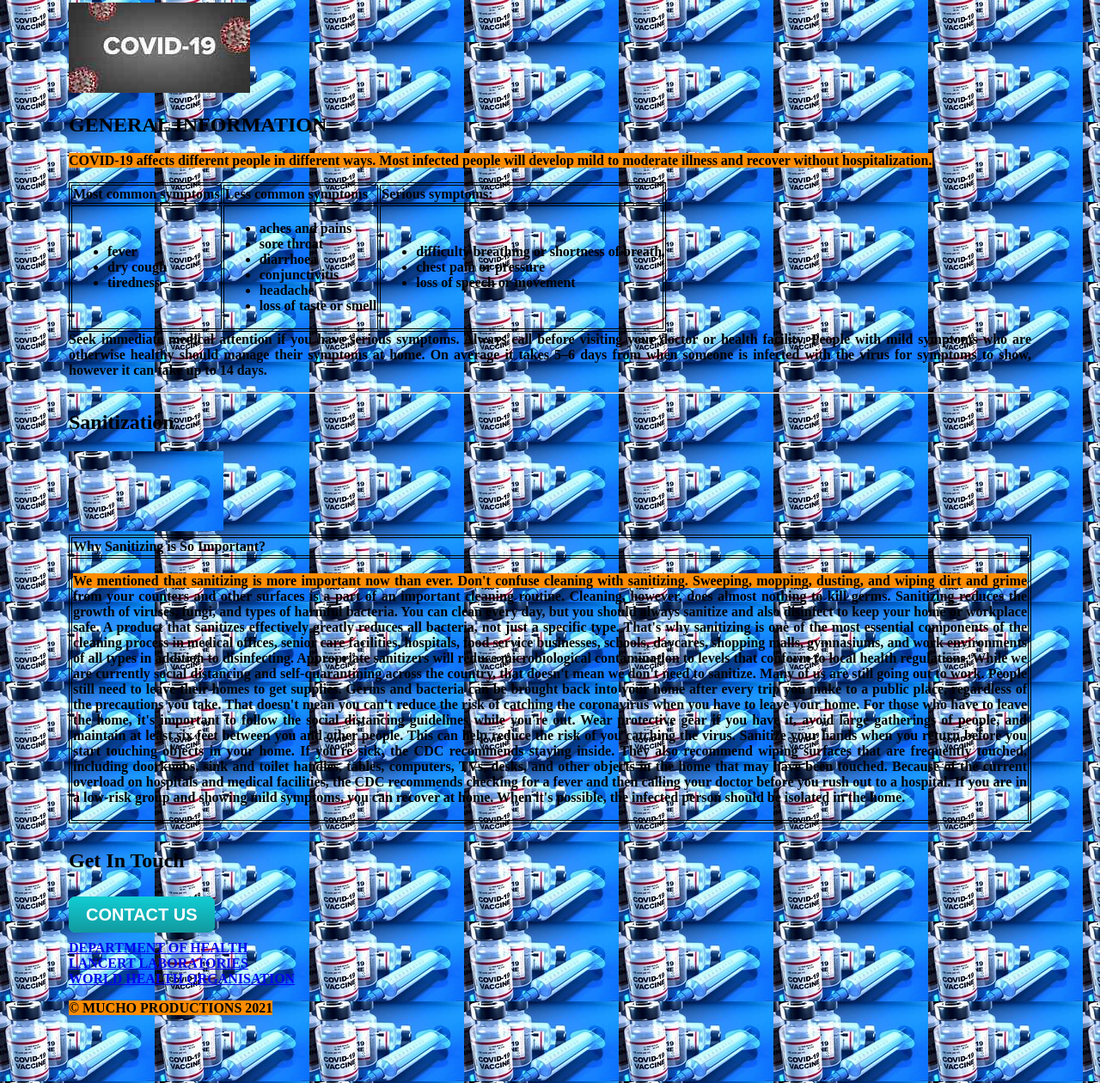
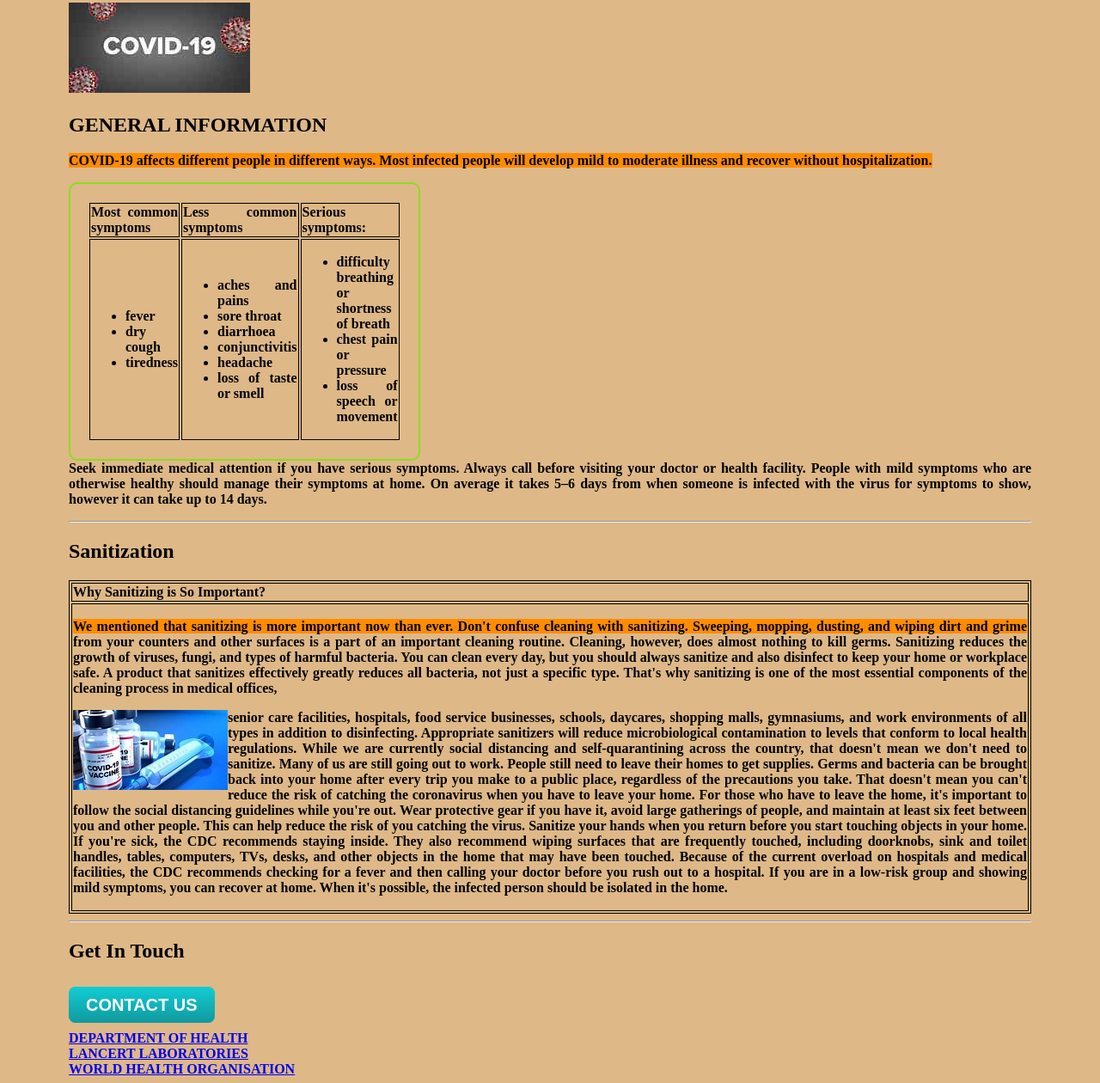
Before and after one commit to tmucho/myrepo, a plain HTML site: page NEW GENERATION ACADEMY COVID PROTOCOLS/index.html in a window 1280 px wide. Shown: the part 695-1955 px from the top of the page at 86% size. Drawn offline with Linux system fonts and the light colour scheme.

Commit message:
19/04 update

```diff
--- a/NEW GENERATION ACADEMY COVID PROTOCOLS/css/styles.css
+++ b/NEW GENERATION ACADEMY COVID PROTOCOLS/css/styles.css
@@ -1,8 +1,18 @@
-body {
+#rcorner {
+  border-radius: 10px;
+  border: 2px solid #8edb23;
+  padding: 20px;
+  width: 200px;
+  height: 150px;
+}
+
+
+body
+{
     color: black;
     text-align: justify;
     font-family: "Tohoma";
-    background-image: url("/img/cvdinjection.jpg");
+
     background-color: burlywood;
     width: fit-content;
     padding: auto;
@@ -30,13 +40,14 @@ body {
 
   }
 
-  img.injection{
-    float:right;
+  img.INJECTION{
+    float: left;
   }
 
   table, th, td {
     border: 1px solid black;
     align-items: baseline;
+
   }
   ul{
       list-style-type: disc;
--- a/NEW GENERATION ACADEMY COVID PROTOCOLS/index.html
+++ b/NEW GENERATION ACADEMY COVID PROTOCOLS/index.html
@@ -16,6 +16,7 @@
     <a href="about">COVID PROTOCOLS</a>
     <div class="NEWGEN">
       <img  src="img/NEWGEN Logo.png"  class= "newgen" height="50" width="60" alt="NEWGEN LOGO">
+
     </div>
 
     <div >
@@ -68,7 +69,7 @@
       <p>COVID-19 affects different people in different ways.
          Most infected people will develop mild to moderate illness and recover without hospitalization.
 
-        <table>
+        <table id = "rcorner">
           <tr>
           <th>Most common symptoms</th>
           <th>Less common symptoms</th>
@@ -115,7 +116,7 @@
 
       </div>
       <div id = "injection">
-        <img class="INJECTION" src="img/cvdinjection.jpg" alt="INJECTION">
+
         <table>
           <tr>
 
@@ -126,14 +127,12 @@
            <td>
            <p>We mentioned that sanitizing is more important now than ever. Don't confuse cleaning with sanitizing. Sweeping, mopping, dusting, and wiping dirt and grime from your counters and other surfaces is a part of an important cleaning routine. Cleaning, however, does almost nothing to kill germs.
              Sanitizing reduces the growth of viruses, fungi, and types of harmful bacteria. You can clean every day, but you should always sanitize and also disinfect to keep your home or workplace safe. A product that sanitizes effectively greatly reduces all bacteria, not just a specific type.
-             That's why sanitizing is one of the most essential components of the cleaning process in medical offices, senior care facilities, hospitals, food service businesses, schools, daycares, shopping malls, gymnasiums, and work environments of all types in addition to disinfecting.
+             That's why sanitizing is one of the most essential components of the cleaning process in medical offices, <p><img class="INJECTION" src="img/cvdinjection.jpg" alt="INJECTION"></p>senior care facilities, hospitals, food service businesses, schools, daycares, shopping malls, gymnasiums, and work environments of all types in addition to disinfecting.
              Appropriate sanitizers will reduce microbiological contamination to levels that conform to local health regulations.
-
             While we are currently social distancing and self-quarantining across the country, that doesn't mean we don't need to sanitize. Many of us are still going out to work. People still need to leave their homes to get supplies. Germs and bacteria can be brought back into your home after every trip you make to a public place, regardless of the precautions you take.
             That doesn't mean you can't reduce the risk of catching the coronavirus when you have to leave your home. For those who have to leave the home, it's important to follow the social distancing guidelines while you're out. Wear protective gear if you have it, avoid large gatherings of people, and maintain at least six feet between you and other people.
             This can help reduce the risk of you catching the virus.
             Sanitize your hands when you return before you start touching objects in your home.
-
             If you're sick, the CDC recommends staying inside. They also recommend wiping surfaces that are frequently touched, including doorknobs, sink and toilet handles, tables, computers, TVs, desks, and other objects in the home that may have been touched. Because of the current overload on hospitals and medical facilities, the CDC recommends checking for a fever and then calling your doctor before you rush out to a hospital.
             If you are in a low-risk group and showing mild symptoms, you can recover at home. When it's possible, the infected person should be isolated in the home.</p>
           </th>
```
